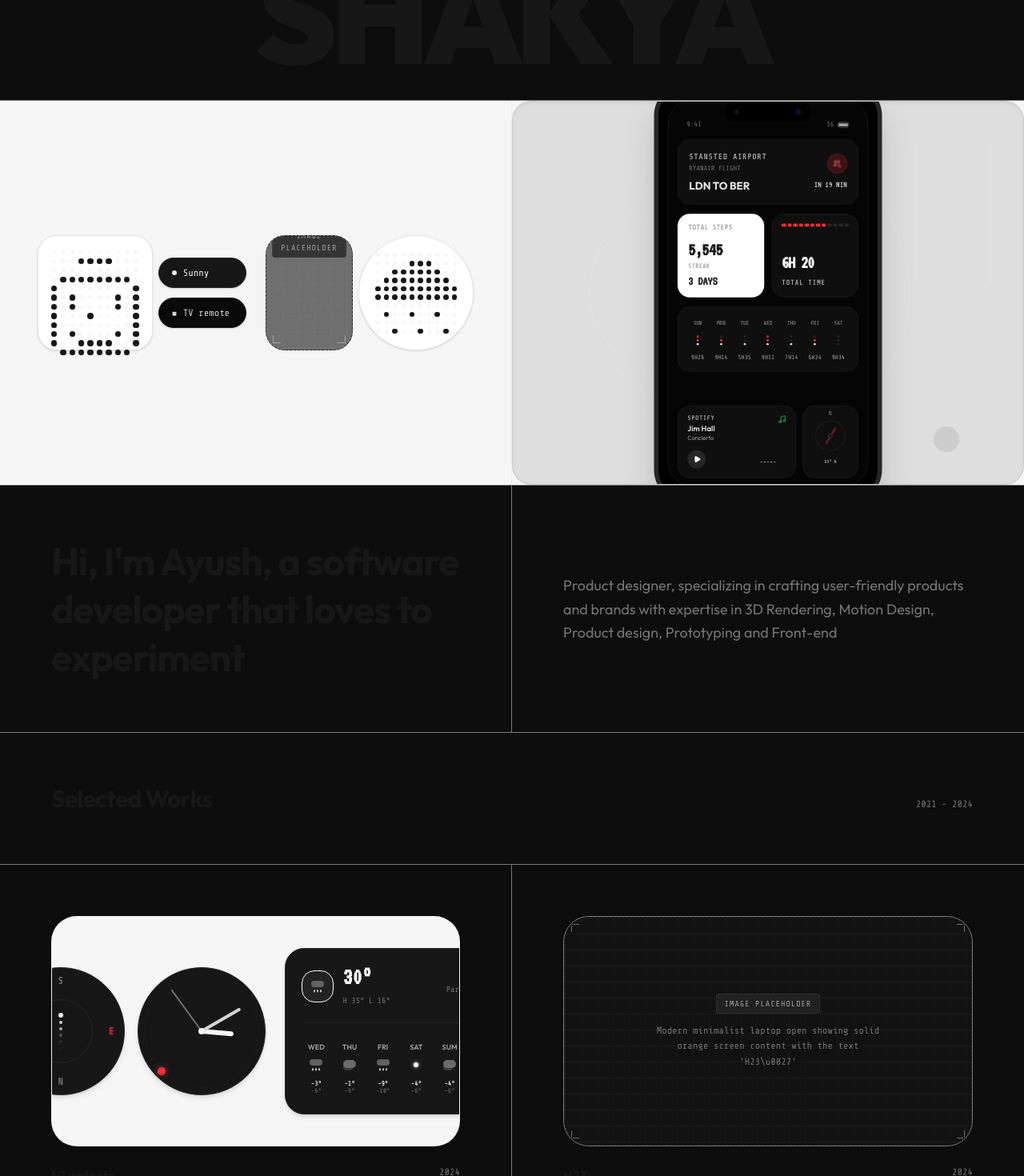
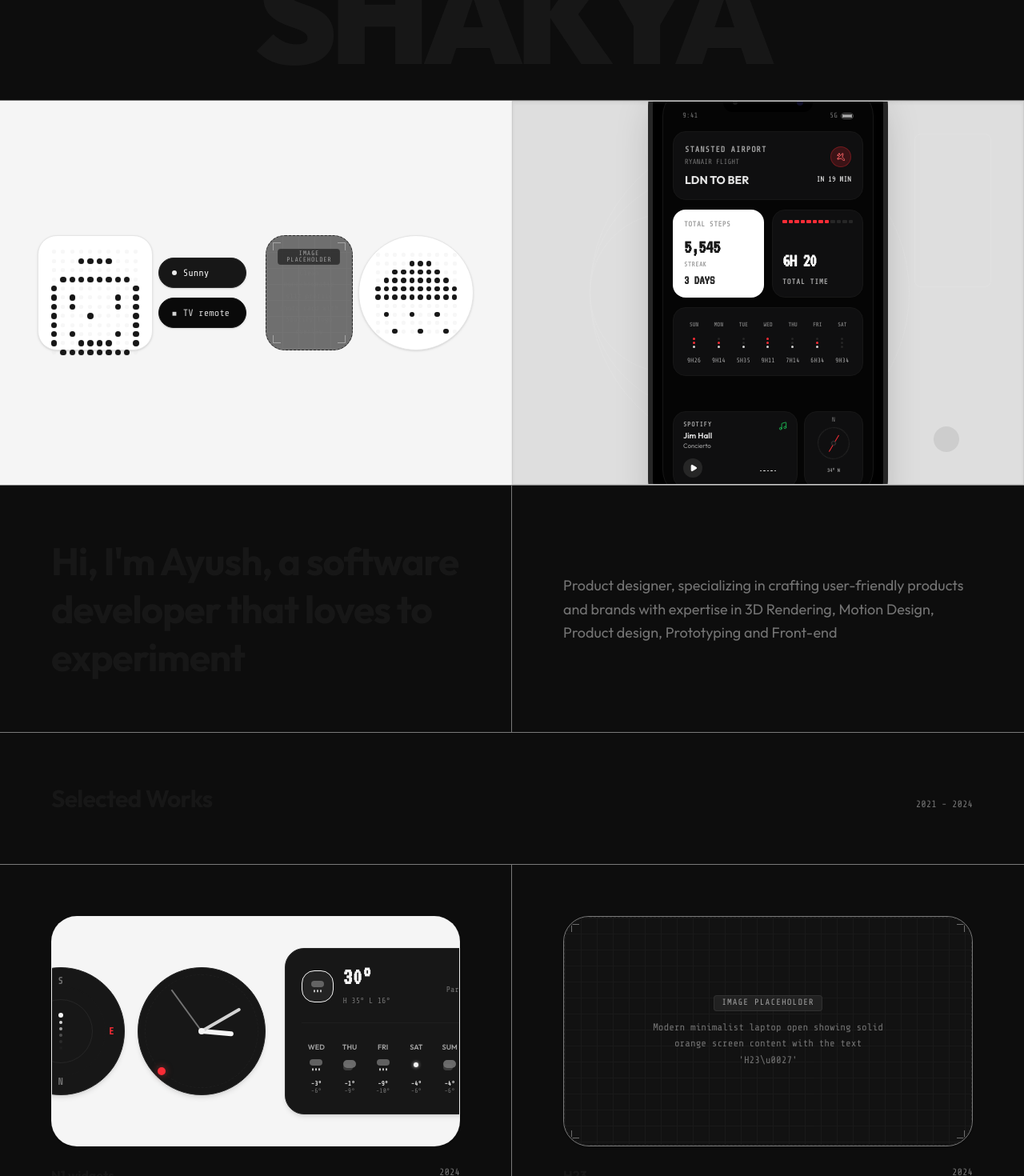
Before and after one commit to AyShakya/Portfolio-AyushShakya, a React (Vite) app: page / in a window 1280 px wide. Shown: the part 780-2250 px from the top of the page at 80% size. Built offline with nearby package versions, Linux system fonts and the light colour scheme.

Commit message:
style: scale images and phone mockups proportionally using container query units

```diff
--- a/src/components/ImagePlaceholder.jsx
+++ b/src/components/ImagePlaceholder.jsx
@@ -1,10 +1,10 @@
 import React from 'react';
 
-export default function ImagePlaceholder({ description, className = '' }) {
+export default function ImagePlaceholder({ description, className = '', style = {} }) {
   return (
     <div
-      className={`relative bg-neutral-900/60 dark:bg-neutral-900/40 border border-dashed border-neutral-800 dark:border-neutral-800 rounded-2xl flex flex-col items-center justify-center p-6 text-center select-none overflow-hidden transition-all duration-300 group-hover:border-neutral-700 ${className}`}
-      style={{ minHeight: '200px' }}
+      className={`relative @container bg-neutral-900/60 dark:bg-neutral-900/40 border border-dashed border-neutral-800 dark:border-neutral-800 rounded-2xl flex flex-col items-center justify-center p-[6cqw] text-center select-none overflow-hidden transition-all duration-300 group-hover:border-neutral-700 ${className}`}
+      style={{ minHeight: '200px', ...style }}
     >
       {/* Background blueprint grid pattern */}
       <div
@@ -19,14 +19,14 @@ export default function ImagePlaceholder({ description, className = '' }) {
       ></div>
 
       {/* Placeholder content info */}
-      <div className="relative z-10 flex flex-col items-center gap-3 max-w-sm">
+      <div className="relative z-10 flex flex-col items-center gap-[3cqw] max-w-[85%]">
         {/* Aesthetic label badge */}
-        <span className="px-2.5 py-1 rounded bg-neutral-800/80 text-[10px] font-mono tracking-widest text-neutral-400 border border-neutral-700/50 uppercase">
+        <span className="px-[2.5cqw] py-[1cqw] rounded bg-neutral-800/80 text-[clamp(8px,3cqw,11px)] font-mono tracking-widest text-neutral-400 border border-neutral-700/50 uppercase leading-none">
           Image Placeholder
         </span>
 
         {/* Description text */}
-        <p className="text-xs font-mono leading-relaxed text-neutral-500 max-w-[280px]">
+        <p className="text-[clamp(9px,3.5cqw,13px)] font-mono leading-relaxed text-neutral-500 max-w-full">
           {description || "Visual asset content details"}
         </p>
       </div>
--- a/src/components/PhoneWidgetDashboard.jsx
+++ b/src/components/PhoneWidgetDashboard.jsx
@@ -58,7 +58,7 @@ export default function PhoneWidgetDashboard() {
 
   return (
     <div
-      className="relative w-full aspect-[4/3] rounded-3xl bg-neutral-900/10 dark:bg-[#111112] light:bg-[#eaeaea] p-4 flex items-center justify-center overflow-hidden border border-neutral-800/10 light:border-neutral-200 shadow-inner group"
+      className="relative w-full aspect-[4/3] bg-neutral-900/10 dark:bg-[#111112] light:bg-[#eaeaea] p-4 flex items-center justify-center overflow-hidden border border-neutral-800/10 light:border-neutral-200 shadow-inner group @container"
       onClick={handlePhoneClick}
     >
       {/* Vinyl record/turntable blueprint-styled background to represent the record player photo */}
@@ -73,7 +73,12 @@ export default function PhoneWidgetDashboard() {
       </div>
 
       {/* The Phone Mockup */}
-      <div className="relative w-[280px] h-[520px] md:w-[300px] md:h-[550px] bg-black rounded-[42px] p-3 shadow-2xl border-[6px] border-neutral-800 scale-90 md:scale-95 transition-transform duration-500 group-hover:scale-100 group-hover:-rotate-1">
+      <div
+        className="relative w-[300px] h-[550px] bg-black rounded-[42px] p-3 shadow-2xl border-[6px] border-neutral-800 transition-all duration-500 group-hover:-rotate-1 origin-center"
+        style={{
+          transform: 'scale(min(0.95, calc(65cqw / 550)))'
+        }}
+      >
         {/* Screen Bezel */}
         <div className="w-full h-full bg-[#050505] rounded-[36px] overflow-y-auto no-scrollbar p-3 pt-6 flex flex-col gap-3 relative border border-neutral-900 text-white">
 
```
